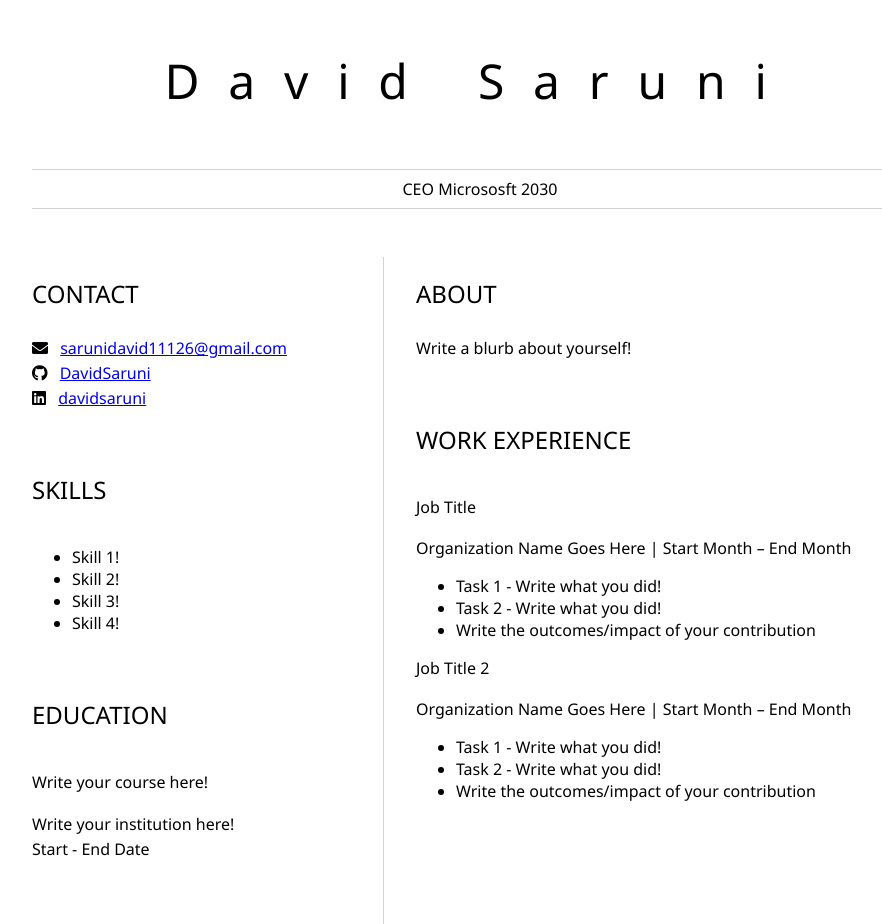
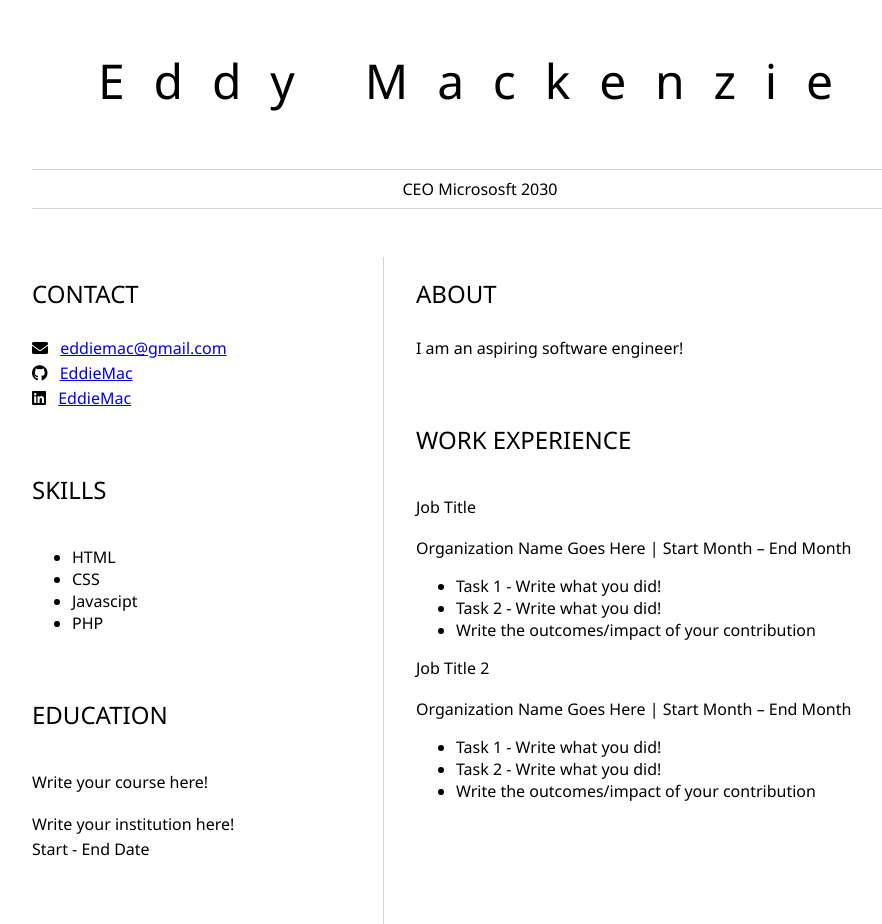
Before and after one commit to DavidSaruni/Online-Resume, a plain HTML site: page index.html in a window 1280 px wide. Shown: the whole page, without its empty margins (160-1042 px from the left). Drawn offline with Linux system fonts and the light colour scheme.

Commit message:
Changes on name and Skills

```diff
--- a/index.html
+++ b/index.html
@@ -8,7 +8,7 @@
 	<body>
 		<header id="header">
 			<!-- resume header with your name and title -->
-			<h1>David Saruni</h1>
+			<h1>Eddy Mackenzie</h1>
 			<hr>
 			CEO Micrososft 2030
 			<hr>
@@ -20,25 +20,25 @@
 					<!-- contact info including social media -->
                     <p>
                         <i class="fa fa-envelope" aria-hidden="true"></i>
-                        <a href="mailto:username@domain.top-level domain">sarunidavid11126@gmail.com</a>
+                        <a href="mailto:username@domain.top-level domain">eddiemac@gmail.com</a>
                     </p>
                     <p>
                         <i class="fab fa-github" aria-hidden="true"></i>
-                        <a href="github.com/yourGitHubUsername">DavidSaruni</a>
+                        <a href="github.com/yourGitHubUsername">EddieMac</a>
                     </p>
                     <p>
                         <i class="fab fa-linkedin" aria-hidden="true"></i>
-                        <a href="linkedin.com/yourLinkedInUsername">davidsaruni</a>
+                        <a href="linkedin.com/yourLinkedInUsername">EddieMac</a>
                     </p>
 				</section>
 				<section>
 					<h2>SKILLS</h2>
 					<!-- your skills -->
                     <ul>
-                        <li>Skill 1!</li>
-                        <li>Skill 2!</li>
-                        <li>Skill 3!</li>
-                        <li>Skill 4!</li>
+                        <li>HTML</li>
+                        <li>CSS</li>
+                        <li>Javascipt</li>
+                        <li>PHP</li>
                     </ul>
 				</section>
 				<section>
@@ -57,7 +57,7 @@
 				<section>
 					<h2>ABOUT</h2>
 					<!-- about you -->
-                    <p>Write a blurb about yourself!</p>
+                    <p>I am an aspiring software engineer!</p>
 				</section>
 				<section>
 					<h2>WORK EXPERIENCE</h2>
```
